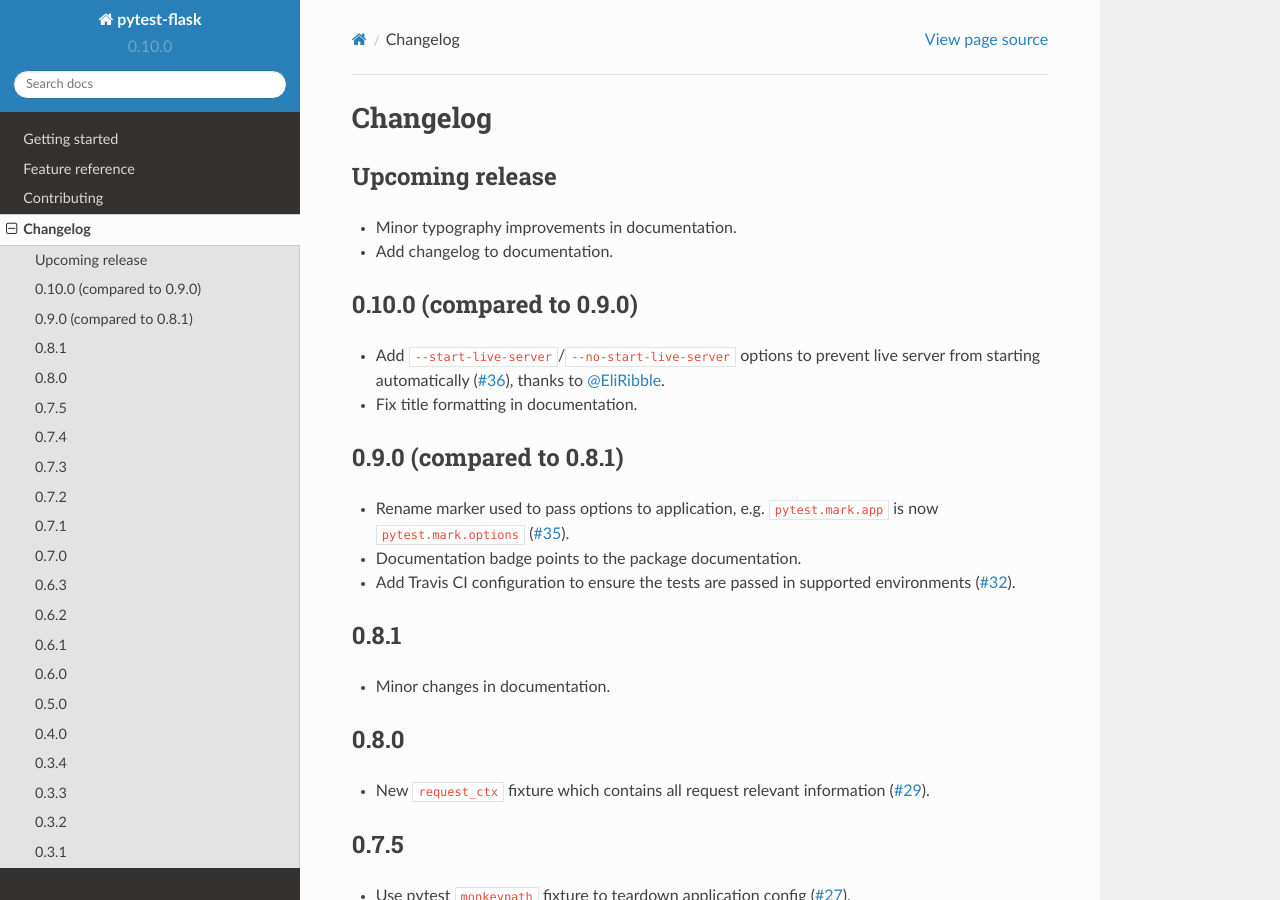
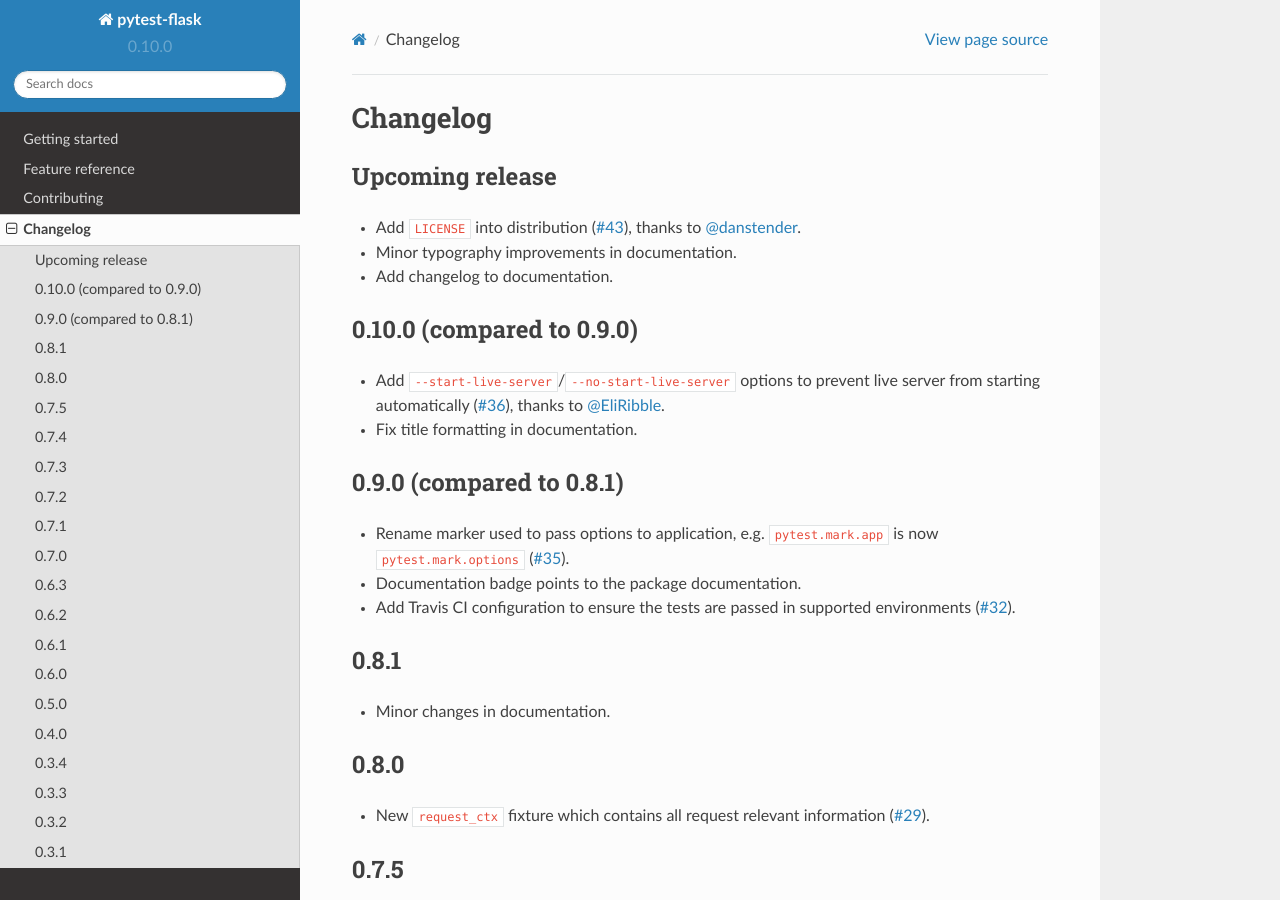
Before and after one commit to pytest-dev/pytest-flask, a Sphinx documentation site: the page built from docs/changelog.rst, in a window 1280 px wide and 900 px high. Built offline with Sphinx 7.4.7 and the Read the Docs theme 2.0.0, drawn with Linux system fonts in a browser that asks for light colours.

Commit message:
Add LICENSE into package distribution
Closes #43.

```diff
--- a/docs/changelog.rst
+++ b/docs/changelog.rst
@@ -6,9 +6,16 @@
 Upcoming release
 -----------------
 
+- Add ``LICENSE`` into distribution (`#43`_), thanks to `@danstender`_.
+
 - Minor typography improvements in documentation.
 
 - Add changelog to documentation.
+
+
+.. _#43: https://github.com/vitalk/pytest-flask/issues/43
+.. _@danstender: https://github.com/danstender
+
 
 0.10.0 (compared to 0.9.0)
 --------------------------
```
Also changed, not shown: 2 other files.
